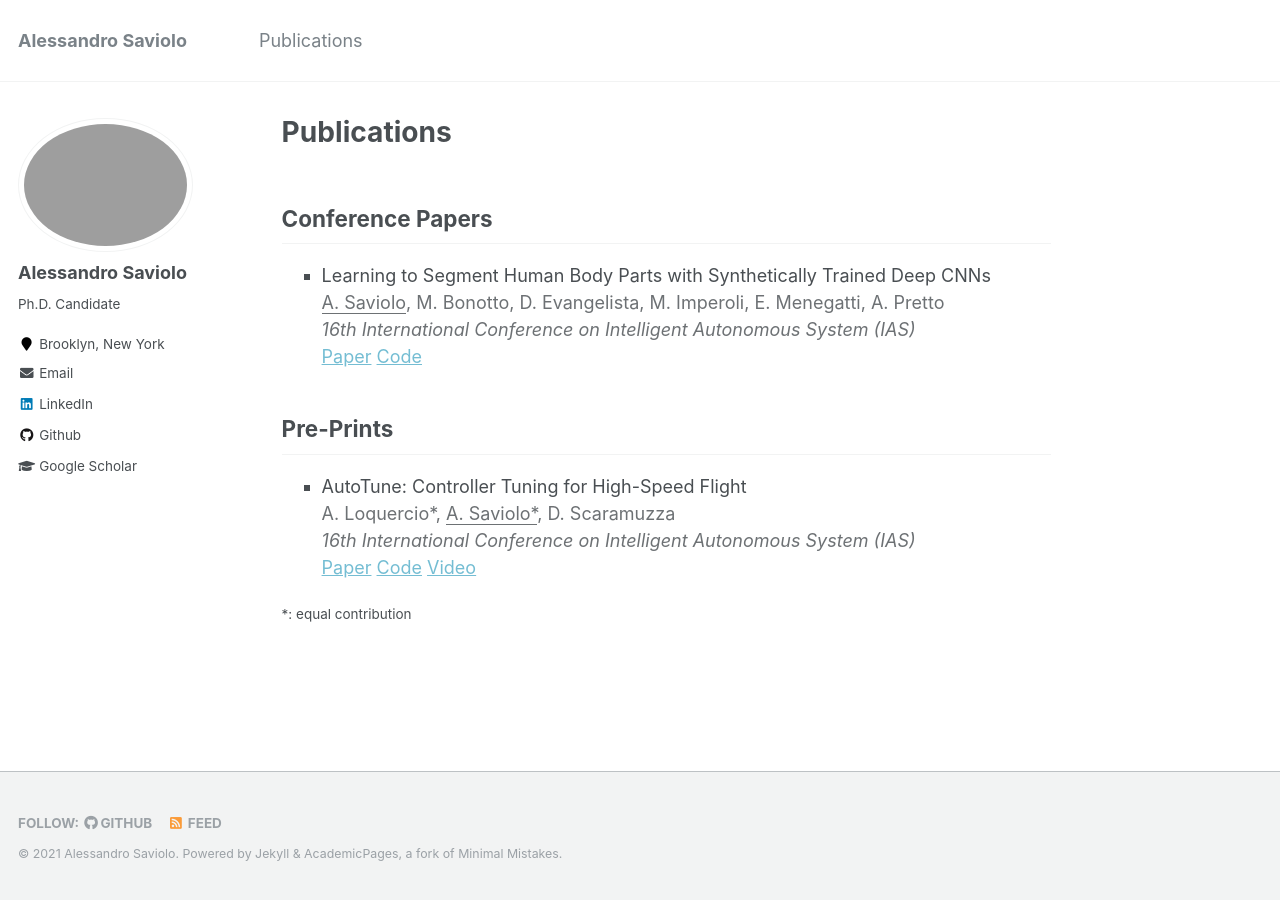
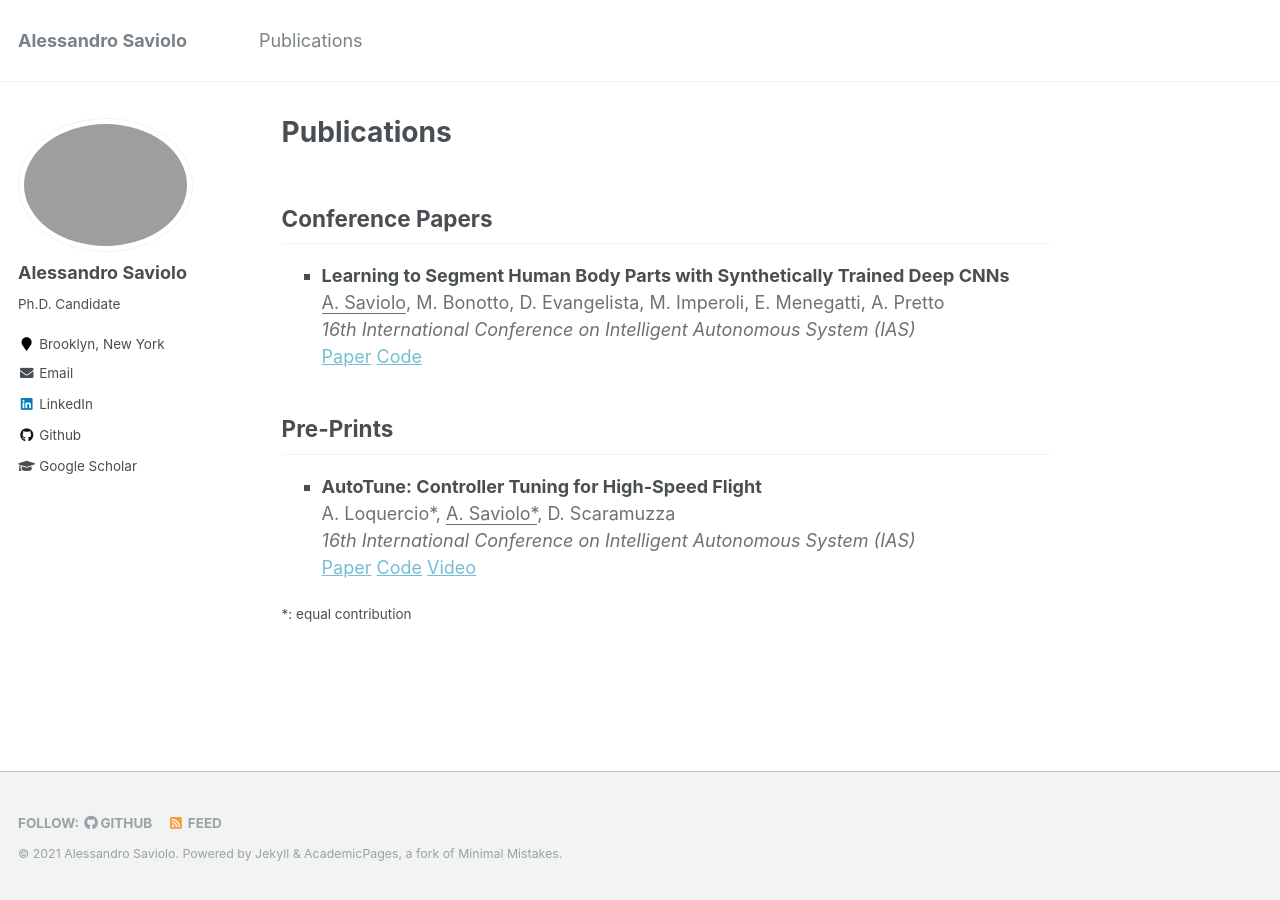
Before and after one commit to AlessandroSaviolo/AlessandroSaviolo.github.io, a Jekyll site: the page built from _pages/publications.md, in a window 1280 px wide. Built offline with Jekyll 4.4.1, drawn with Linux system fonts in a browser that asks for light colours.

Commit message:
updating publications

```diff
--- a/_pages/publications.md
+++ b/_pages/publications.md
@@ -6,8 +6,9 @@ author_profile: true
 
 <head>
 <style>
-div {
+div.title {
   text-align: left;
+  font-weight: bold;
 }
 div.description {
   text-align: left;
@@ -25,7 +26,7 @@ div.description {
 <ul style="list-style-type:square">
 
 <li>
-<div>Learning to Segment Human Body Parts with Synthetically Trained Deep CNNs</div>
+<div class="title">Learning to Segment Human Body Parts with Synthetically Trained Deep CNNs</div>
 <div class="description"><u>A. Saviolo</u>, M. Bonotto, D. Evangelista, M. Imperoli, E. Menegatti, A. Pretto</div>
 <div class="description"><i>16th International Conference on Intelligent Autonomous System (IAS)</i></div>
 <div class="description"><a href="https://arxiv.org/abs/2102.01460">Paper</a> <a href="https://github.com/AlessandroSaviolo/HBPSegmentation">Code</a></div>
@@ -38,7 +39,7 @@ div.description {
 <ul style="list-style-type:square">
 
 <li>
-<div>AutoTune: Controller Tuning for High-Speed Flight</div>
+<div class="title">AutoTune: Controller Tuning for High-Speed Flight</div>
 <div class="description">A. Loquercio*, <u>A. Saviolo*</u>, D. Scaramuzza</div>
 <div class="description"><i>16th International Conference on Intelligent Autonomous System (IAS)</i></div>
 <div class="description"><a href="https://arxiv.org/abs/2103.10698">Paper</a> <a href="https://github.com/uzh-rpg/mh_autotune">Code</a> <a href="https://www.youtube.com/watch?v=m2q_y7C01So&ab_channel=UZHRoboticsandPerceptionGroup">Video</a></div>
```
